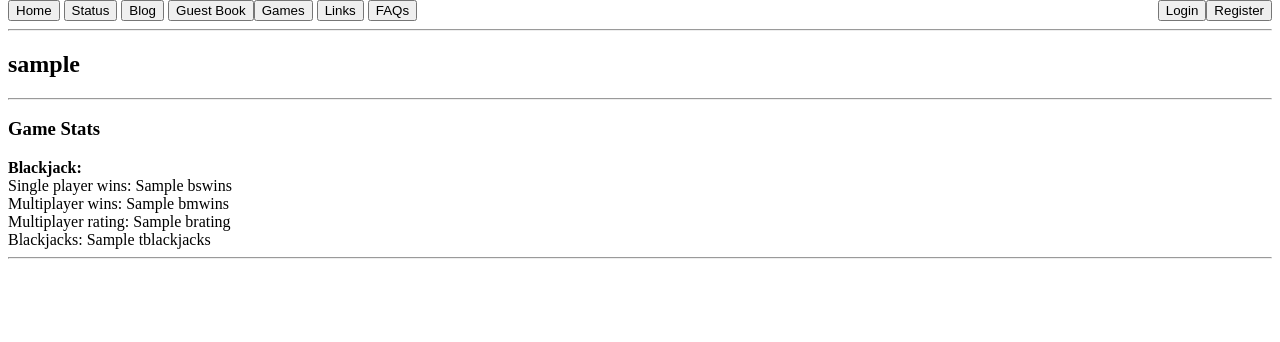
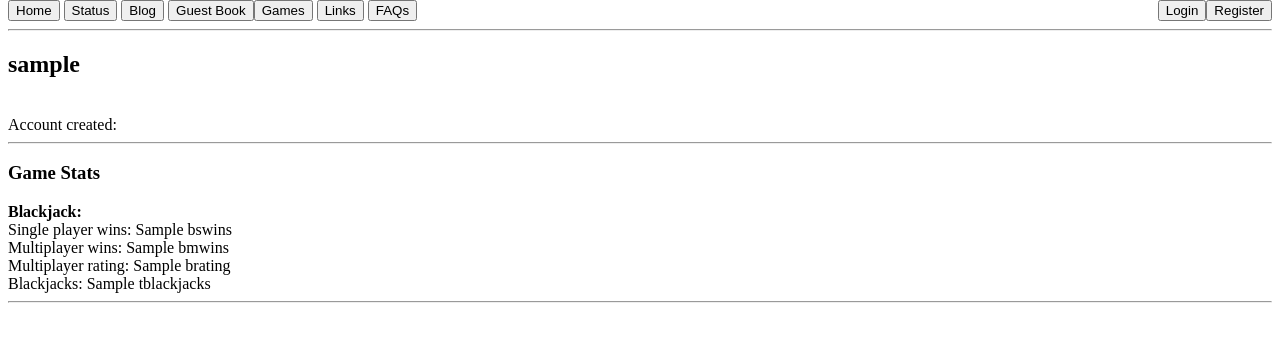
Before and after one commit to malcolmizcool/website, a Flask app: template templates/profile.html in a window 1280 px wide. Shown: the part 88-430 px from the top of the page. Run offline with Flask 3, Linux system fonts and the light colour scheme; the template is opened without the code that fills it: most values are stand-ins (such as "Sample title", 1, 10 or a date in 2020); parts of the project's set-up code (start-up, migrations or seed data) failed here and were passed over.

Commit message:
added account created metric

```diff
--- a/routes/auth.py
+++ b/routes/auth.py
@@ -1,6 +1,7 @@
 from flask import Blueprint, render_template, request, redirect, session
 from werkzeug.security import generate_password_hash, check_password_hash
 import json
+from datetime import datetime
 
 auth = Blueprint('auth', __name__)
 
@@ -67,13 +68,14 @@ def createAccount():
                     return f"error <br> <a href={"/"}><button style={"cursor: pointer"}>Go Home</button></a>"
     except FileNotFoundError:
         details = []
-
+    date = datetime.now().strftime('%d/%m/%y')
     detail = {
         'username': username,
         'password': generate_password_hash(password),
         'bio': "None",
         'pfp': "None",
-        'role': "user"
+        'role': "user",
+        'accountDate': f"{date}"
     }
 
     if not username or not password:
--- a/templates/profile.html
+++ b/templates/profile.html
@@ -4,7 +4,8 @@
 
 {% if session.get('user') == username %}
     <h2>Hello, <span class="role-{{ user.role }}">{{ username }}</span></h2>
-    {{ user['bio'] }}
+    {{ user['bio'] }} <br>
+    Account created: {{ user['accountDate'] }}
     <hr>
 
     <h3>Game Stats</h3>
@@ -17,7 +18,8 @@
     <a href="/bio/{{ username }}"><button class="buttonthing">Edit bio</button></a><a href="/logout"><button class="buttonthing">Logout</button></a>
 {% else %}
     <h2><span class="role-{{ user.role }}">{{ username }}</span></h2>
-    {{ user['bio'] }}
+    {{ user['bio'] }} <br>
+    Account created: {{ user['accountDate'] }}
     <hr>
     <h3>Game Stats</h3>
     <b>Blackjack:</b> <br>
```
